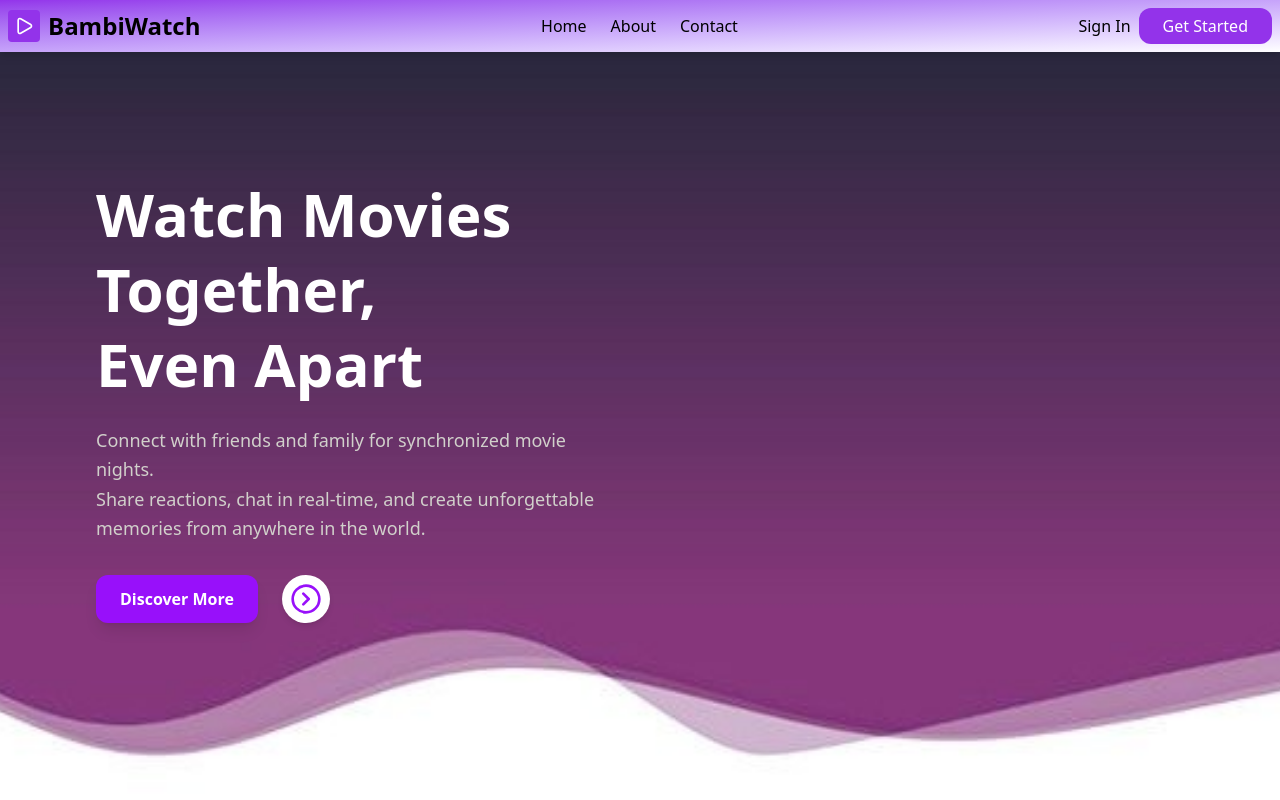
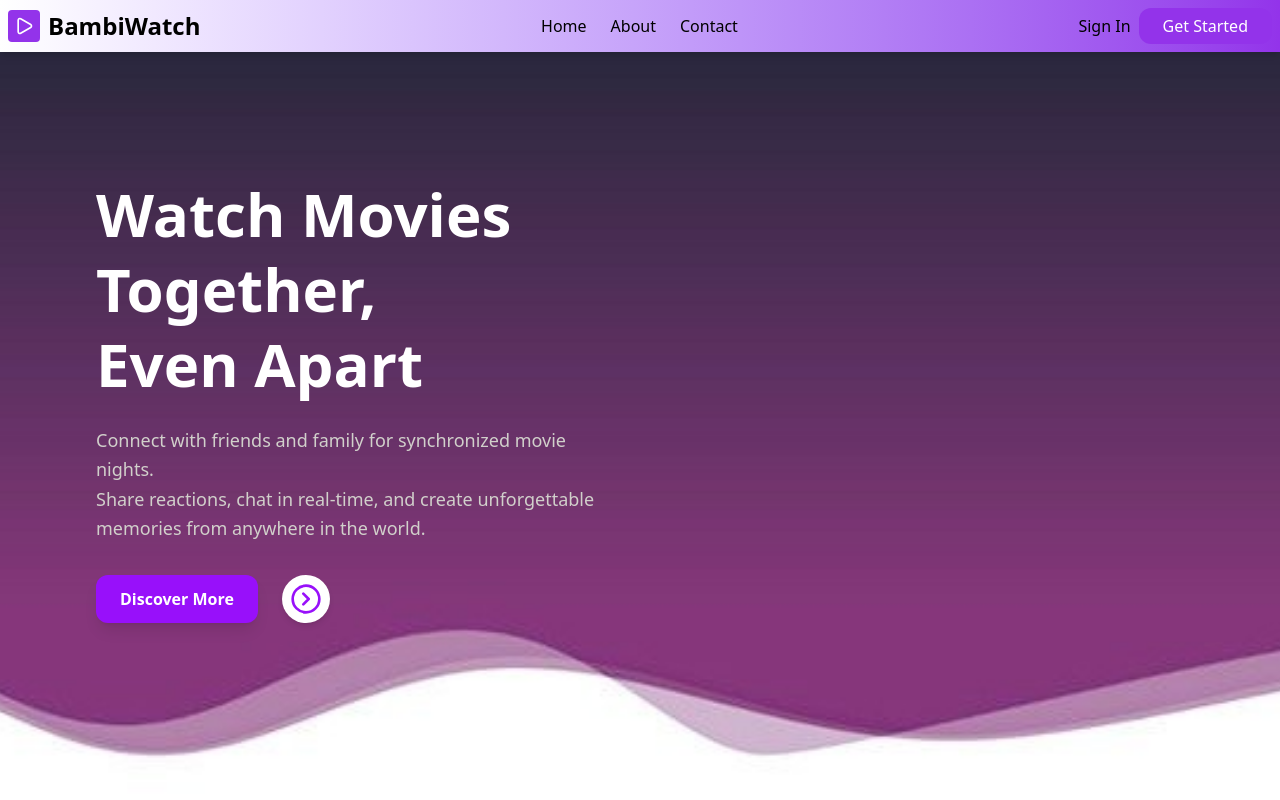
Before and after one commit to Real-Bambi/Bambi-Watch, a React (Vite) app: page / in a window 1280 px wide. Shown: the top 800 px of the page. Built offline with nearby package versions, Linux system fonts and the light colour scheme; no server answers.

Commit message:
changes to the profile

```diff
--- a/src/components/Navbar.jsx
+++ b/src/components/Navbar.jsx
@@ -11,7 +11,7 @@ export default function Navbar() {
 
   return (
   <div className="relative z-10">
-     <div className="flex flex-row justify-between fixed top-0 left-0 right-0 items-center p-2 bg-gradient-to-br from-[#9333EA] to-white shadow-md">
+     <div className="flex flex-row justify-between fixed top-0 left-0 right-0 items-center p-2 bg-gradient-to-l from-[#9333EA] to-white shadow-md">
     <div className="flex items-center gap-2">
      <div className="bg-[#9333EA] p-1.5 rounded ">
        <Play className="w-5 h-5 text-white "/>
```
